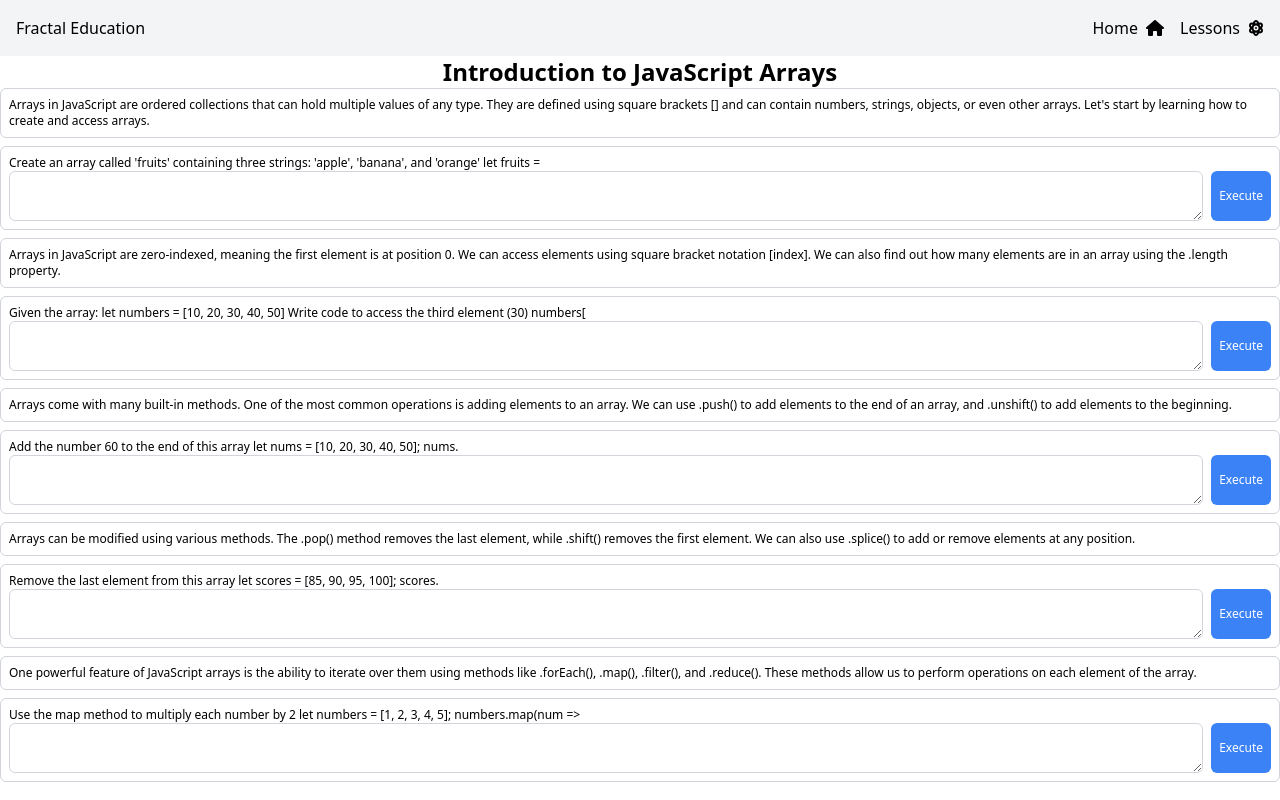
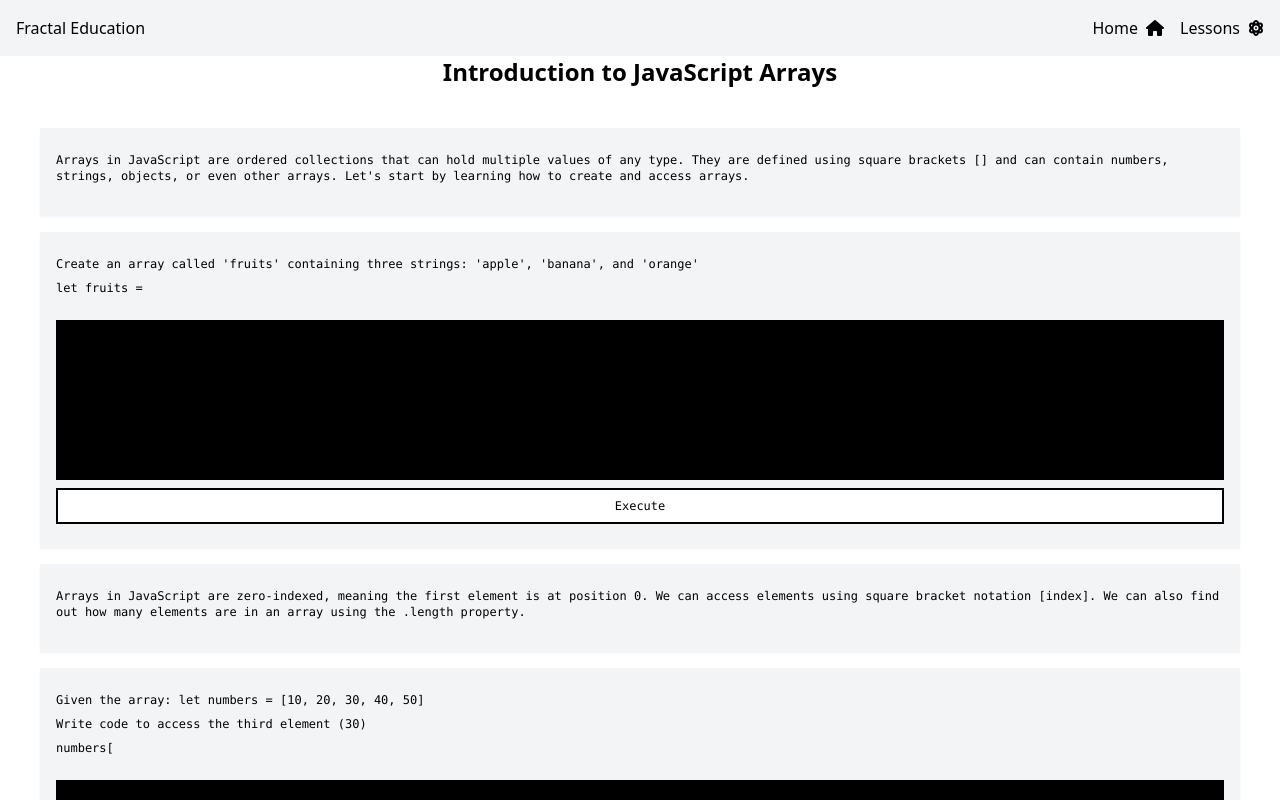
Before and after one commit to fractal-bootcamp/cs-education, a Next.js app in the folder frontend/: page /lessons/js-arrays-101 in a window 1280 px wide. Shown: the top 800 px of the page. Built offline with nearby package versions, Linux system fonts and the light colour scheme.

Commit message:
Migrated to storybook components

```diff
--- a/frontend/src/app/lessons/[slug]/page.tsx
+++ b/frontend/src/app/lessons/[slug]/page.tsx
@@ -1,13 +1,46 @@
 "use client";
 
-import LessonPage from "@/components/LessonPage";
+import XBlockExecutable from "@/components/XBlockExecutable";
+import XBlockText from "@/components/XBlockText";
 import { dummyLessons } from "@/lib/dummyLessons";
 import { useParams } from "next/navigation";
+
+import { submitCode } from "@/lib/submitCode";
 
 const page = () => {
   const params = useParams();
   const lesson = dummyLessons.find((lesson) => lesson.id === params.slug);
-  return <div>{lesson ? <LessonPage lesson={lesson} /> : <div>Lesson not found</div>}</div>;
+
+  return (
+    <div>
+      {lesson ? (
+        <div>
+          <p className="text-2xl font-bold text-center">{lesson.title}</p>
+          <div className="flex flex-col space-y-4 p-10">
+            {lesson.lessonBody.map((block, key) => {
+              if (block.type === "text") {
+                return <XBlockText key={key} text={block.content} />;
+                // return <LessonBlockText key={key} block={block} />;
+              } else if (block.type === "executable") {
+                // return <LessonBlockExecutable key={key} block={block} />;
+                return (
+                  <XBlockExecutable
+                    key={key}
+                    text={block.content}
+                    placeholder=""
+                    answer={block.answer}
+                    onSubmit={submitCode}
+                  />
+                );
+              }
+            })}
+          </div>
+        </div>
+      ) : (
+        <div>Lesson not found</div>
+      )}
+    </div>
+  );
 };
 
 export default page;
--- a/frontend/src/components/LessonBlockExecutable.tsx
+++ /dev/null
@@ -1,35 +0,0 @@
-import { submitCode } from "@/lib/submitCode";
-import { LessonBlock } from "@/types/types";
-import React, { useState } from "react";
-
-interface LessonBlockExecutableProps {
-  block: LessonBlock;
-}
-
-const LessonBlockExecutable = ({ block }: LessonBlockExecutableProps) => {
-  const [code, setCode] = useState<string>("");
-
-  const handleSubmit = async (e: React.FormEvent<HTMLFormElement>) => {
-    e.preventDefault();
-    const result = await submitCode(code, block.answer);
-    console.log(result);
-  };
-
-  return (
-    <div className="text-xs border border-gray-300 rounded-md p-2">
-      <p>{block.content}</p>
-      <form onSubmit={handleSubmit} className="w-full flex space-x-2">
-        <textarea
-          value={code}
-          onChange={(e) => setCode(e.target.value)}
-          className="flex-1 border border-gray-300 rounded-md p-2"
-        />
-        <button type="submit" className="bg-blue-500 text-white rounded-md p-2">
-          Execute
-        </button>
-      </form>
-    </div>
-  );
-};
-
-export default LessonBlockExecutable;
--- a/frontend/src/components/LessonBlockText.tsx
+++ /dev/null
@@ -1,12 +0,0 @@
-import { LessonBlock } from "@/types/types";
-import React from "react";
-
-interface LessonBlockTextProps {
-  block: LessonBlock;
-}
-
-const LessonBlockText = ({ block }: LessonBlockTextProps) => {
-  return <div className="text-xs border border-gray-300 rounded-md p-2">{block.content}</div>;
-};
-
-export default LessonBlockText;
--- a/frontend/src/components/LessonPage.tsx
+++ /dev/null
@@ -1,26 +0,0 @@
-import { Lesson } from "@/types/types";
-import LessonBlockExecutable from "./LessonBlockExecutable";
-import LessonBlockText from "./LessonBlockText";
-
-interface LessonPageProps {
-  lesson: Lesson;
-}
-
-const LessonPage = ({ lesson }: LessonPageProps) => {
-  return (
-    <div>
-      <p className="text-2xl font-bold text-center">{lesson.title}</p>
-      <div className="flex flex-col gap-2">
-        {lesson.lessonBody.map((block, key) => {
-          if (block.type === "text") {
-            return <LessonBlockText key={key} block={block} />;
-          } else if (block.type === "executable") {
-            return <LessonBlockExecutable key={key} block={block} />;
-          }
-        })}
-      </div>
-    </div>
-  );
-};
-
-export default LessonPage;
--- a/frontend/src/components/XBlockExecutable.tsx
+++ b/frontend/src/components/XBlockExecutable.tsx
@@ -3,26 +3,25 @@ import React, { useState } from "react";
 interface XBlockExecutableProps {
   text: string;
   placeholder: string;
-  onExecute: (code: string) => void;
+  answer: any;
+  onSubmit: (code: string, answer: any) => void;
 }
 
-const XBlockExecutable = ({ text, placeholder, onExecute }: XBlockExecutableProps) => {
+const XBlockExecutable = ({ text, placeholder, answer, onSubmit }: XBlockExecutableProps) => {
   const [code, setCode] = useState(placeholder);
 
   const handleExecute = (e: React.FormEvent<HTMLFormElement>) => {
     e.preventDefault();
-    onExecute(code);
+    onSubmit(code, answer);
   };
 
   return (
-    <div className="text-xs font-mono bg-gray-800 text-white shadow-sm py-6 px-4 flex flex-col space-y-4">
+    <div className="text-xs font-mono bg-gray-100 text-black shadow-sm py-6 px-4 flex flex-col space-y-4">
       <div>
         {text.split("\n").map((line, index) => (
-          <>
-            <p key={index} className="pb-2">
-              {line}
-            </p>
-          </>
+          <p key={index} className="pb-2">
+            {line}
+          </p>
         ))}
       </div>
       <div>
@@ -37,7 +36,7 @@ const XBlockExecutable = ({ text, placeholder, onExecute }: XBlockExecutableProp
           ></textarea>
           <button
             type="submit"
-            className="text-black bg-white px-4 py-2 w-full hover:bg-black hover:text-codeGreen"
+            className="text-black bg-white px-4 py-2 w-full border-2 border-black hover:bg-black hover:text-codeGreen"
           >
             Execute
           </button>
--- a/frontend/src/components/XBlockText.tsx
+++ b/frontend/src/components/XBlockText.tsx
@@ -6,13 +6,11 @@ interface XBlockTextProps {
 
 const XBlockText = ({ text }: XBlockTextProps) => {
   return (
-    <div className="text-xs font-mono bg-gray-800 text-white shadow-sm py-6 px-4">
-      {text.split("\n").map((line, index) => (
-        <>
-          <p key={index} className="pb-2">
-            {line}
-          </p>
-        </>
+    <div className="text-xs font-mono bg-gray-100 text-black shadow-sm py-6 px-4">
+      {text.split("\n").map((line, key) => (
+        <p key={key} className="pb-2">
+          {line}
+        </p>
       ))}
     </div>
   );
```
